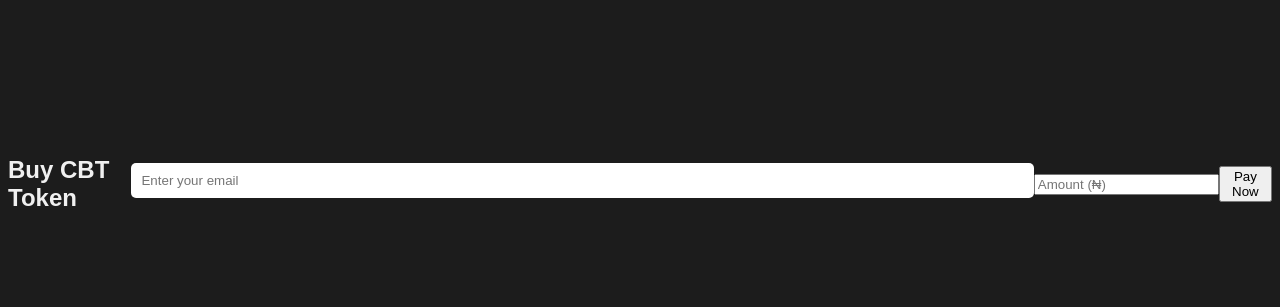
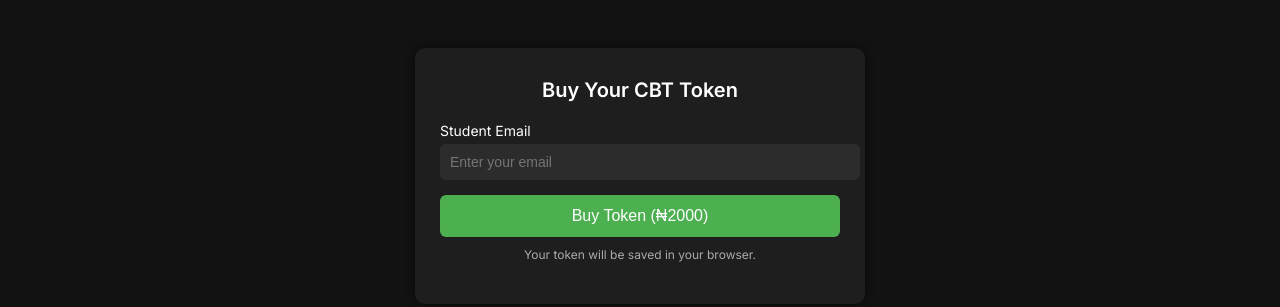
Before and after one commit to Popoeson/CBT-Token-Purchase, a website: page token-purchase.html in a window 1280 px wide. Shown: the part 224-531 px from the top of the page. Drawn offline with Linux system fonts and the light colour scheme.

Commit message:
Update token-purchase.html

```diff
--- a/token-purchase.html
+++ b/token-purchase.html
@@ -1,79 +1,142 @@
 <!DOCTYPE html>
 <html lang="en">
 <head>
-  <meta charset="UTF-8">
+  <meta charset="UTF-8" />
+  <meta name="viewport" content="width=device-width, initial-scale=1.0"/>
   <title>Buy CBT Token</title>
-
-    <style>
+  <link href="https://fonts.googleapis.com/css2?family=Inter:wght@400;600&display=swap" rel="stylesheet" />
+  <style>
     body {
-      background-color: #1c1c1c;
-      color: #f0f0f0;
-      font-family: Arial, sans-serif;
+      margin: 0;
+      padding: 0;
+      font-family: 'Inter', sans-serif;
+      background-color: #121212;
+      color: white;
       display: flex;
       justify-content: center;
       align-items: center;
       height: 100vh;
     }
-    form {
-      background-color: #2c2c2c;
-      padding: 20px;
+
+    .container {
+      background-color: #1e1e1e;
+      padding: 30px 25px;
       border-radius: 10px;
-      width: 100%;
+      box-shadow: 0 0 10px rgba(0,0,0,0.5);
+      width: 90%;
       max-width: 400px;
-      box-shadow: 0 0 10px rgba(255, 255, 255, 0.1);
     }
-    input[type="text"], input[type="email"], input[type="file"] {
+
+    .container h2 {
+      margin-top: 0;
+      margin-bottom: 20px;
+      font-size: 20px;
+      text-align: center;
+      font-weight: 600;
+    }
+
+    .form-group {
+      margin-bottom: 15px;
+    }
+
+    .form-group label {
+      display: block;
+      margin-bottom: 5px;
+      font-size: 14px;
+    }
+
+    .form-group input {
       width: 100%;
       padding: 10px;
-      margin: 8px 0 16px;
+      border-radius: 6px;
       border: none;
-      border-radius: 5px;
+      font-size: 14px;
+      background-color: #2c2c2c;
+      color: white;
     }
-    input[type="submit"] {
+
+    .form-group input:focus {
+      outline: none;
+      box-shadow: 0 0 2px #4CAF50;
+    }
+
+    button {
       width: 100%;
       padding: 12px;
-      background-color: #4caf50;
+      background-color: #4CAF50;
+      color: white;
       border: none;
-      color: white;
-      font-weight: bold;
-      border-radius: 5px;
+      border-radius: 6px;
+      font-size: 16px;
       cursor: pointer;
+      transition: background-color 0.3s;
     }
-    input[type="submit"]:hover {
+
+    button:hover {
       background-color: #45a049;
     }
-    .status {
+
+    .note {
+      font-size: 12px;
+      color: #aaa;
+      margin-top: 10px;
       text-align: center;
-      margin-top: 10px;
-      font-weight: bold;
-      min-height: 1.2em;
     }
-      </style>
+  </style>
 </head>
 <body>
-  <h2>Buy CBT Token</h2>
-  <input type="email" id="email" placeholder="Enter your email" />
-  <input type="number" id="amount" placeholder="Amount (₦)" />
-  <button onclick="pay()">Pay Now</button>
 
+  <div class="container">
+    <h2>Buy Your CBT Token</h2>
+    <div class="form-group">
+      <label for="email">Student Email</label>
+      <input type="email" id="email" placeholder="Enter your email" required />
+    </div>
+    <button onclick="payWithPaystack()">Buy Token (₦2000)</button>
+    <p class="note">Your token will be saved in your browser.</p>
+  </div>
+
+  <script src="https://js.paystack.co/v1/inline.js"></script>
   <script>
-    async function pay() {
-      const email = document.getElementById('email').value;
-      const amount = document.getElementById('amount').value;
+    function payWithPaystack() {
+      const email = document.getElementById("email").value.trim();
+      if (!email) {
+        alert("Please enter your email.");
+        return;
+      }
 
-      const res = await fetch('https://cbt-token-purchase.onrender.com/api/payment/initialize', {
-        method: 'POST',
-        headers: { 'Content-Type': 'application/json' },
-        body: JSON.stringify({ email, amount }),
+      localStorage.setItem("studentEmail", email);
+
+      const handler = PaystackPop.setup({
+        key: 'pk_test_xxxxxxxxxxxxxxxxxxxx', // ✅ Replace with your actual PUBLIC key
+        email: email,
+        amount: 200000, // ₦2000 in Kobo
+        currency: "NGN",
+        ref: "CBT_" + Math.floor(Math.random() * 1000000000 + 1),
+        callback: function(response) {
+          fetch("https://cbt-token-purchase.onrender.com/api/payment/verify", {
+            method: "POST",
+            headers: { "Content-Type": "application/json" },
+            body: JSON.stringify({ reference: response.reference, email })
+          })
+          .then(res => res.json())
+          .then(data => {
+            if (data.token) {
+              localStorage.setItem("myToken", data.token);
+              alert("Token Purchased! Token: " + data.token);
+            } else {
+              alert(data.message || "Verification failed.");
+            }
+          });
+        },
+        onClose: function() {
+          alert("Payment window closed.");
+        }
       });
 
-      const data = await res.json();
-      if (data.authorization_url) {
-        window.location.href = data.authorization_url;
-      } else {
-        alert("Payment initialization failed.");
-      }
+      handler.openIframe();
     }
   </script>
+
 </body>
 </html>
```
